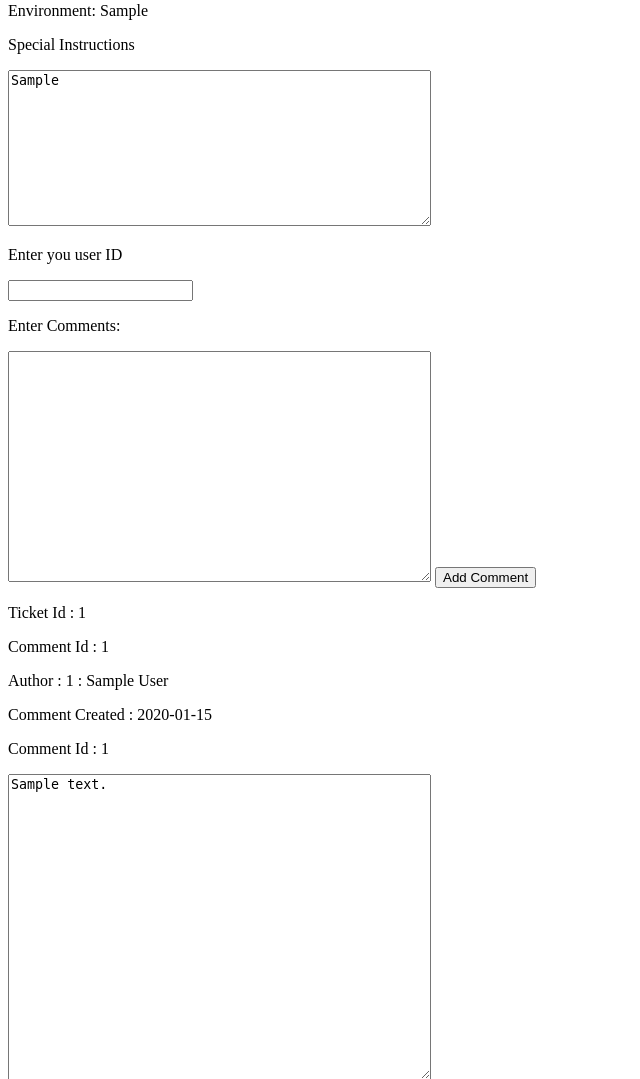
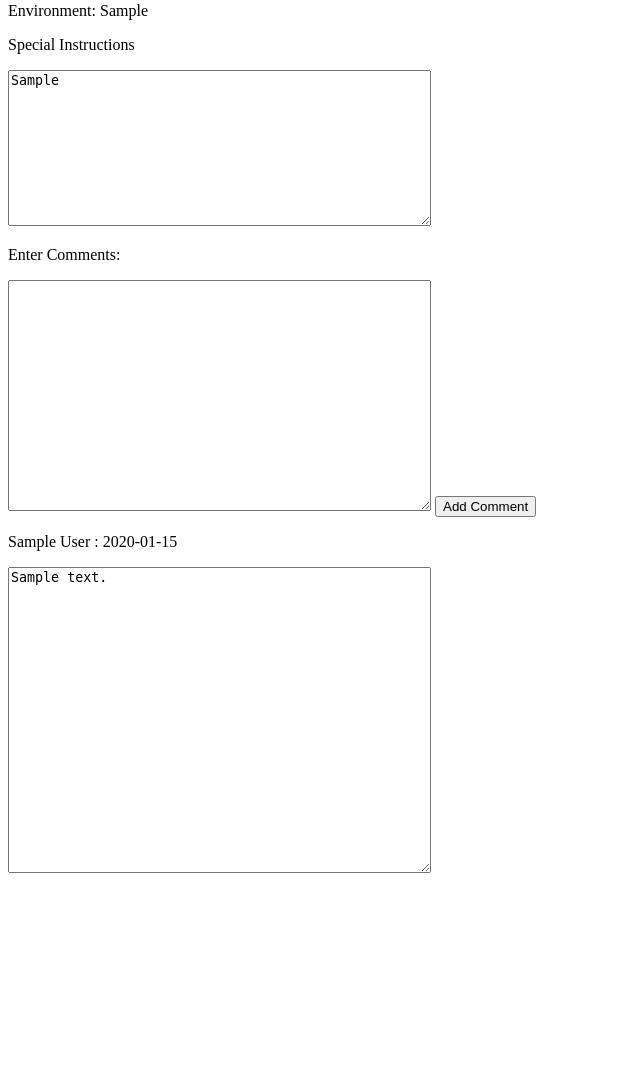
Before and after one commit to JohnM-Ire/TicketSysProject, a Flask app: page /ticket/1 in a window 1280 px wide. Shown: the part 633-1712 px from the top of the page, without its empty margins (0-640 px from the left). After the commit the page ends 1506 px from the top, so only its background shows below. Run offline with Flask 2, Linux system fonts and the light colour scheme; tables that the repository leaves empty hold one stand-in row (values such as "Sample post").

Commit message:
Add files via upload

```diff
--- a/TicketDB.py
+++ b/TicketDB.py
@@ -63,6 +63,7 @@ class TestTicket(db.Model):
     ticket_sp_instruction = db.Column(db.String(200))
 
 
+
     def __init__(self, user_id, description, state, team_id, contact_num, priority, summary, environment, ticket_sp_instruction):
         self.user_id = user_id
         self.description = description
--- a/main.py
+++ b/main.py
@@ -1,5 +1,6 @@
-from flask import Flask, render_template, request, redirect, flash, session
+from flask import Flask, render_template, request, redirect, flash, session, sessions
 from sqlalchemy.sql import select, alias, desc
+
 # from flask_sqlalchemy import SQLAlchemy
 from TicketDB import db, User, Team, TestTicket, TComment, LoginUser
 # from urllib.request import urlopen
@@ -8,9 +9,11 @@ import itertools
 import jinja2
 
 app = Flask(__name__)
+app.secret_key = "bbrm36hy"
 
-app.config['SECRET_KEY'] = "JohnKey"
+# app.config['SECRET_KEY'] = "JohnKey"
 app.config['SQLALCHEMY_DATABASE_URI'] = 'sqlite:///jMovie.db'
+# app.config['SQLALCHEMY_DATABASE_URI'] = 'sqlite:///TicketDB.db'
 app.config['SQLALCHEMY_TRACK_MODIFICATIONS'] = False
 db.init_app(app)
 
@@ -25,12 +28,17 @@ def create_table():
 
 @app.route('/', methods=['GET', 'POST'])
 def home():
+    if "user" not in session:
+        return redirect('/login')
+    else:
+        user = session["user"]
 
-    logged_in_user = User.query.with_entities(LoginUser.login_id, User.user_id, User.name, User.email, User.password,
-                                            Team.team_id, Team.team_name, User.jobTitle).join(LoginUser, User.email == LoginUser.
-                                            email).join(Team, User.team_id == Team.team_id).filter(LoginUser.email == User.email).all()
+        logged_in_user = User.query.with_entities(User.user_id, User.name, User.email, User.password,
+                                                Team.team_id, Team.team_name, User.jobTitle).join(Team, User.team_id ==
+                                                Team.team_id).filter(User.user_id == user).all()
 
-    return render_template('home.html', logged_in_user=logged_in_user)
+        return render_template('home.html', user=user, logged_in_user=logged_in_user)
+
 
 @app.route('/login', methods = ['GET', 'POST'])
 def login():
@@ -40,12 +48,14 @@ def login():
         loginemail = request.form['email']
         loginpassword = request.form['password']
 
-
-        if db.session.query(User.user_id).filter_by(email=loginemail).first() is not None:
-            session['logged_in'] = True
-            newLogin = LoginUser(email=loginemail, password=loginpassword)
-            db.session.add(newLogin)
-            db.session.commit()
+        if db.session.query(User.user_id).filter_by(email=loginemail, password=loginpassword).first() is not None:
+            user = User.query.with_entities(User.user_id).filter_by(email=loginemail, password=loginpassword).first()
+            user = str(user)
+            user = user.strip(", ( )")
+            session['user'] = user
+            # newLogin = LoginUser(email=loginemail, password=loginpassword)
+            # db.session.add(newLogin)
+            # db.session.commit()
             return redirect('/')
 
         else:
@@ -114,7 +124,6 @@ def retrieveJava():
 
 @app.route('/teams')
 def AllTeams():
-
     teams = Team.query.all()
     return render_template('teamlist.html', teams=teams)
 
@@ -131,13 +140,17 @@ def Teaminfo(chosen_id):
 
 @app.route('/newticket', methods=['GET', 'POST'])
 def addNewTicket():
+    user = session['user']
+    logged_in_user = User.query.with_entities(User.user_id, User.name, User.email, User.password,
+                                            Team.team_id, Team.team_name, User.jobTitle).join(Team, User.team_id ==
+                                            Team.team_id).filter(User.user_id == user).all()
     teamList = Team.query.all()
 
     if request.method == 'GET':
         return render_template('newTicket.html', teamList=teamList)
 
     if request.method == 'POST':
-        user_id = request.form['user_id']
+        user_id = user
         description = request.form['description']
         state = "Open"
         team_id = request.form['team_id']
@@ -163,15 +176,17 @@ def addNewTicket():
 def allOpenTickets():
     tickets = TestTicket.query.all()
 
-    openTickets = TestTicket.query.with_entities(TestTicket.ticket_id, TestTicket.user_id,  User.name, TestTicket.ticket_created, TestTicket.description,
-                  TestTicket.state, TestTicket.team_id, Team.team_name, User.email, TestTicket.priority, TestTicket.summary,
-                                                  TestTicket.environment, TestTicket.ticket_sp_instruction).join(Team,
-                  TestTicket.team_id == Team.team_id).join(User, TestTicket.user_id == User.user_id).filter(TestTicket.state == 'Open').all()
+    openTickets = TestTicket.query.with_entities(TestTicket.ticket_id, TestTicket.user_id,  User.name, TestTicket.
+                    ticket_created, TestTicket.description, TestTicket.state, TestTicket.team_id, Team.team_name, User.
+                    email, TestTicket.priority, TestTicket.summary, TestTicket.environment, TestTicket.
+                    ticket_sp_instruction).join(Team, TestTicket.team_id == Team.team_id).join(User, TestTicket.
+                    user_id == User.user_id).filter(TestTicket.state == 'Open', User.user_id == session['user']).all()
 
-    progTickets = TestTicket.query.with_entities(TestTicket.ticket_id, TestTicket.user_id,  User.name, TestTicket.ticket_created, TestTicket.description,
-                  TestTicket.state, TestTicket.team_id, Team.team_name, User.email, TestTicket.priority, TestTicket.summary,
-                                                  TestTicket.environment, TestTicket.ticket_sp_instruction).join(Team,
-                  TestTicket.team_id == Team.team_id).join(User, TestTicket.user_id == User.user_id).filter(TestTicket.state == 'In Progress').all()
+    progTickets = TestTicket.query.with_entities(TestTicket.ticket_id, TestTicket.user_id,  User.name, TestTicket
+                    .ticket_created, TestTicket.description, TestTicket.state, TestTicket.team_id, Team.team_name, User
+                    .email, TestTicket.priority, TestTicket.summary, TestTicket.environment, TestTicket
+                    .ticket_sp_instruction).join(Team, TestTicket.team_id == Team.team_id).join(User, TestTicket
+                    .user_id == User.user_id).filter(TestTicket.state == 'In Progress', User.user_id == session['user']).all()
 
     return render_template('openTickets.html', openTickets=openTickets, progTickets=progTickets, tickets=tickets)
 
@@ -196,7 +211,7 @@ def viewTicket(chosen_ticket_id):
 
     if request.method == 'POST':
         comment = request.form['comment']
-        user_id = request.form['user_id']
+        user_id = session['user']
         ticket_id = chosen_ticket_id
 
 
--- a/templates/login.html
+++ b/templates/login.html
@@ -10,6 +10,7 @@
          <form id="user-form" action='' method = "POST">
 
                 <p>Enter Login details:</p>
+                <p>Enter email :</p>
                 <label for="email"></label>
                 <input type = "text" name = "email" class="user-input"><br>
 
--- a/templates/newTicket.html
+++ b/templates/newTicket.html
@@ -7,9 +7,7 @@
 <body>
  <p>Create New Ticket</p><br>
          <form id="user-form" action='' method = "POST">
-                <p>Enter Requesters user ID</p>
-                <label for="user_id"></label>
-                <input type = "text" name = "user_id" class="user-input"><br>
+
                 <p>Ticket Description</p>
                 <label for="description"></label>
              <textarea name = "description" rows="15" cols="50"></textarea>
--- a/templates/ticket.html
+++ b/templates/ticket.html
@@ -34,12 +34,7 @@
              <textarea readonly name = "ticket_sp_instruction" rows="10" cols="50" >{{ ticket.ticket_sp_instruction }}</textarea><br>
 
      <form id="comment-form" action='' method = "POST">
-            <p>Enter you user ID</p>
-            <label for="user_id"></label>
-            <input type = "text" name = "user_id">
-<!--            <p>Enter you ticket_id</p>-->
-<!--            <label for="ticket_id"></label>-->
-<!--            <input type = "text" name = "ticket_id">-->
+
             <p>Enter Comments: </p>
             <label for="comment"></label>
             <textarea name = "comment" rows="15" cols="50"></textarea>
@@ -48,11 +43,8 @@
      </form>
 
      {% for comment in allComments %}
-        <p>Ticket Id : {{ comment.ticket_id }}</p>
-        <p>Comment Id : {{ comment.comm_id }}</p>
-        <p>Author : {{ comment.user_id }} : {{ comment.name }}</p>
-        <p>Comment Created : {{ comment.timecreated }}</p>
-        <p>Comment Id : {{ comment.comm_id }}</p>
+        <p>{{ comment.name }} : {{ comment.timecreated }}</p>
+
         <textarea name ="comment" rows="20" cols="50">{{ comment.comment }}</textarea>
      {% endfor %}
 
```
Also changed, not shown: templates/home.html (+6 -4 lines).
